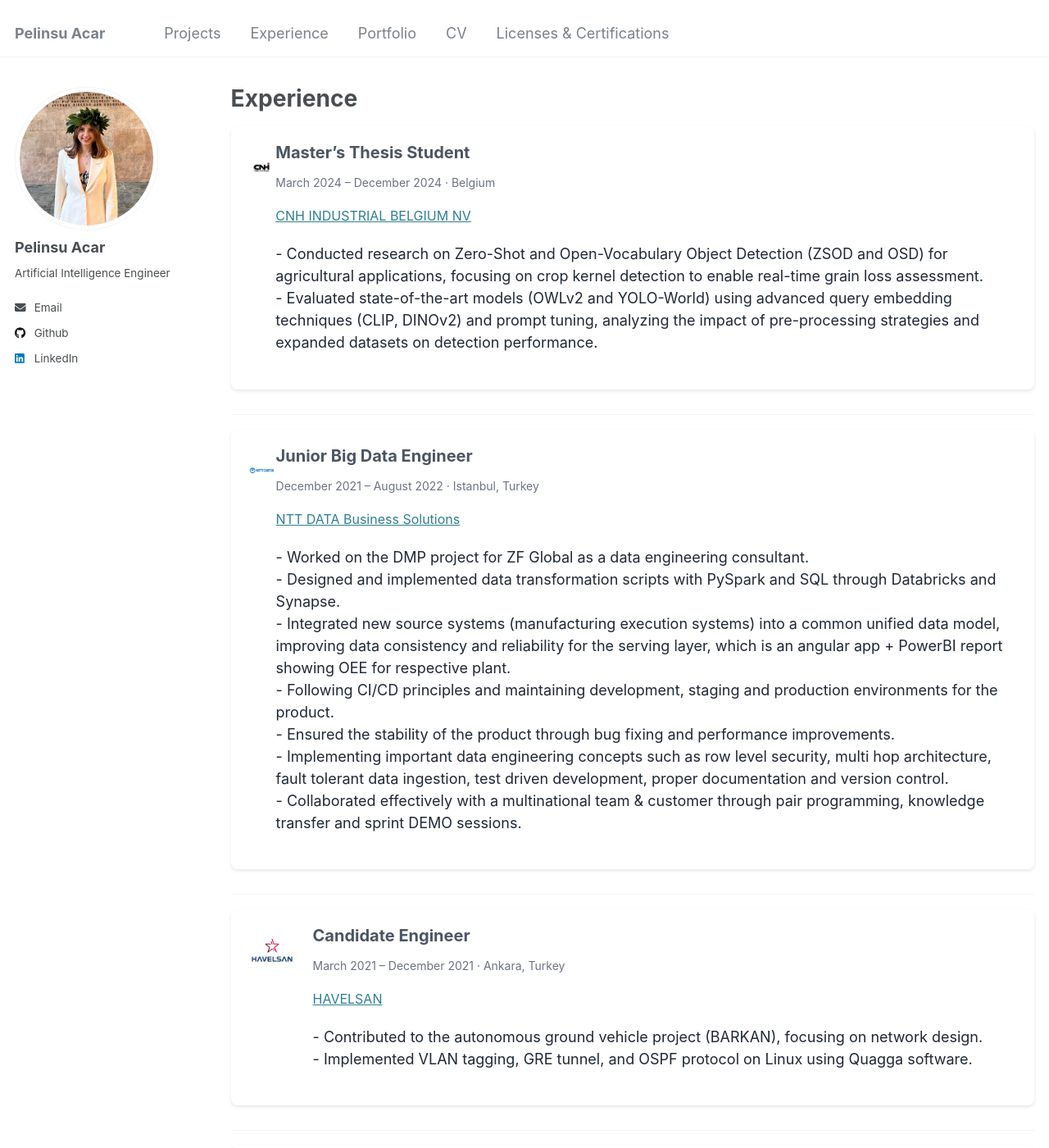
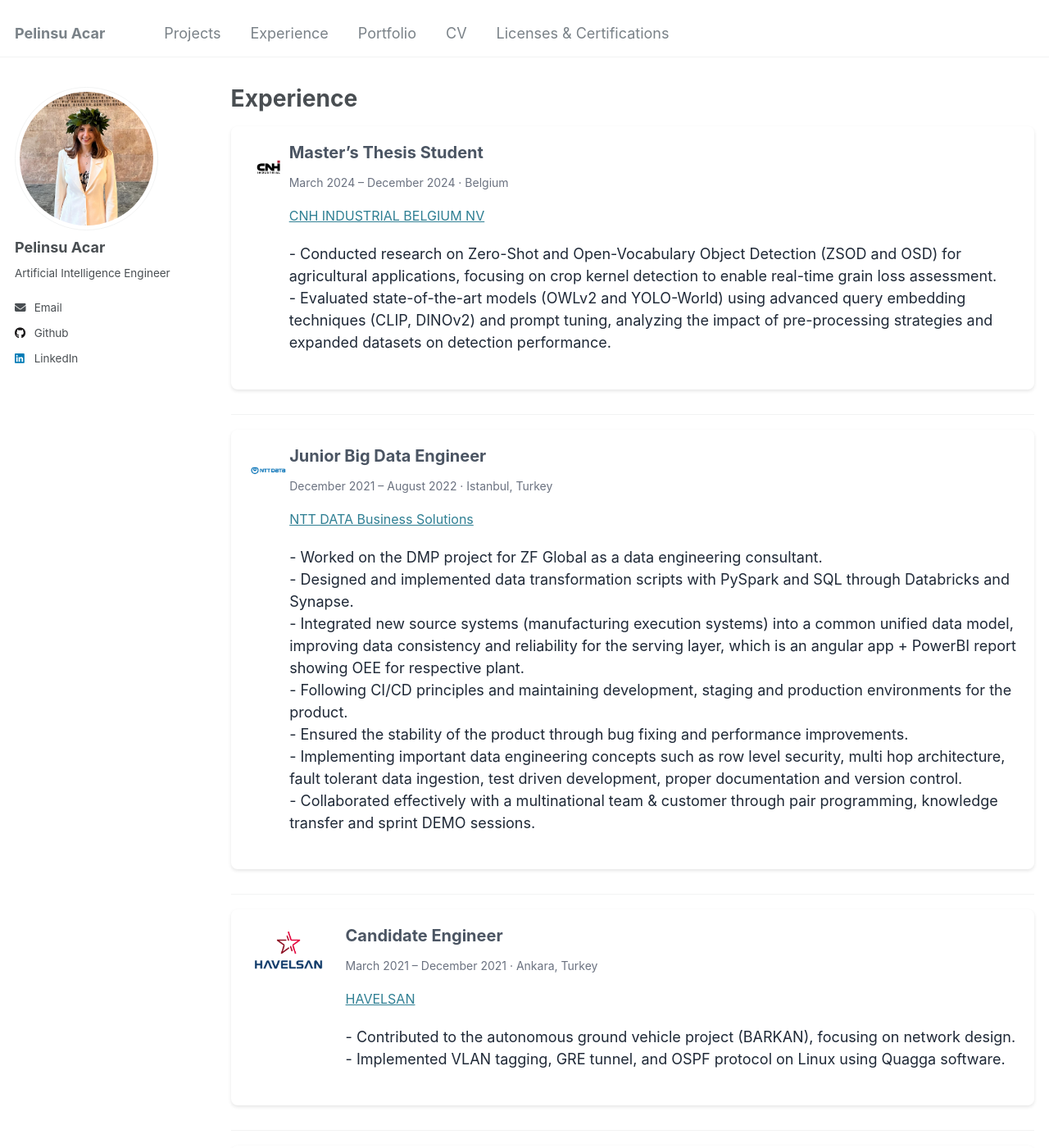
Before and after one commit to pelinsuacar/pelinsuacar.github.io, a Jekyll site: the page built from _pages/experience.md, in a window 1280 px wide and 1400 px high. Shown: the whole window at 82% size. Built offline with Jekyll 4.4.1, drawn with Linux system fonts in a browser that asks for light colours.

Commit message:
Update timeline.html

```diff
--- a/_layouts/timeline.html
+++ b/_layouts/timeline.html
@@ -47,7 +47,7 @@ layout: default
 
   /* Company logo */
   .timeline-item .company-logo {
-    width: 60px; /* Fixed size for logos */
+    width: 100px; /* Fixed size for logos */
     height: 60px;
     object-fit: contain;
     margin-right: 20px; /* Space between logo and text */
```
